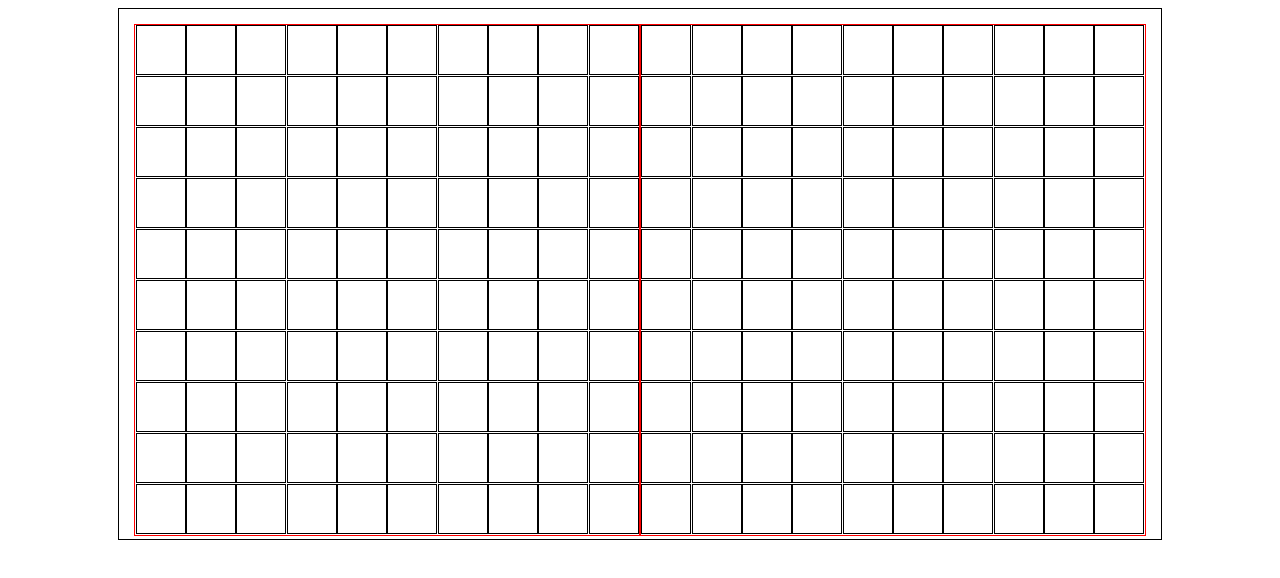
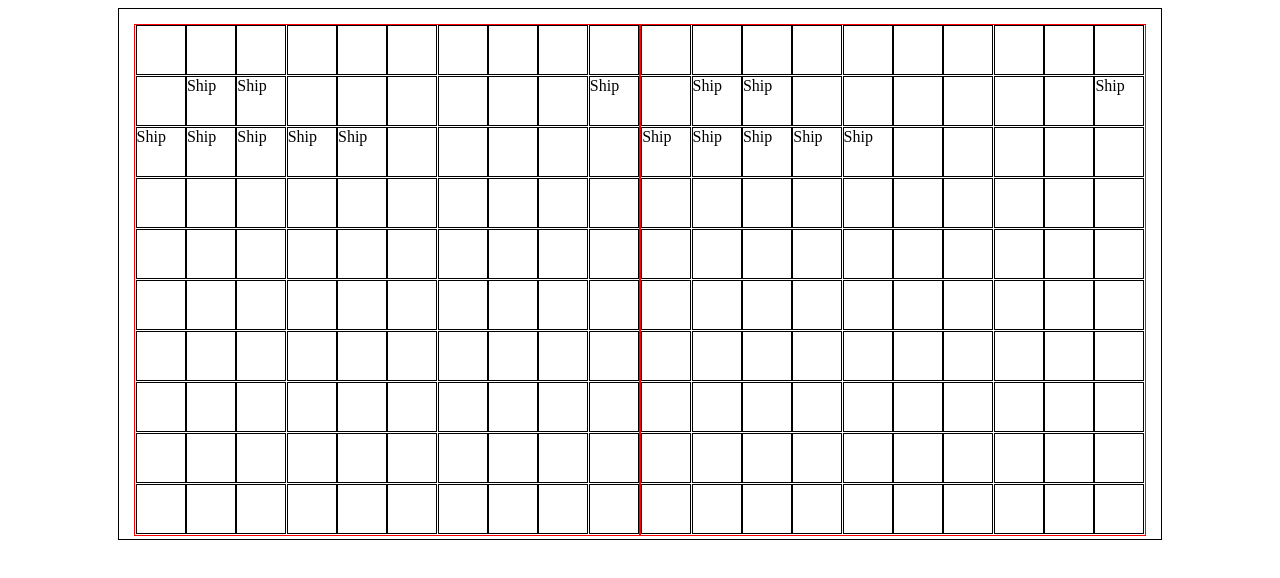
Before and after one commit to theDoorKeeper/Battleship-Game, a website built with webpack: page dist/index.html in a window 1280 px wide. Built offline with nearby package versions, Linux system fonts and the light colour scheme.

Commit message:
added dom module with renderBoards and dispaySHips

```diff
--- /dev/null
+++ b/src/JS/dom.js
@@ -0,0 +1,34 @@
+import {createHtmlElement} from './createHtmlElement'
+
+const renderBoards = () =>{
+    const firstGameboard = document.querySelector("#playerGameboard");
+    for (let i = 1; i <= 100; i++) {
+        const square = createHtmlElement("div",i,['square'],null);
+        firstGameboard.appendChild(square);
+ }
+
+ const secondGameboard = document.querySelector("#computerGameboard");
+ for (let i = 1; i <= 100; i++) {
+    const square = createHtmlElement("div",i,['square'],null);
+    secondGameboard.appendChild(square);
+}
+
+}
+
+
+  const displayShips = (player) =>{
+      const squares = document.querySelectorAll(".square")
+
+      const displayArray = [];
+      player.getShipArray().forEach(ship=>{
+          displayArray.push(...ship.shipCoordinates)
+      })
+
+     squares.forEach(square=>{
+        if(displayArray.includes(Number(square.id))){
+            square.textContent = "Ship"
+        }
+      })
+    }
+
+    export {displayShips,renderBoards}
--- a/src/JS/index.js
+++ b/src/JS/index.js
@@ -1,2 +1,16 @@
-import { renderBoards } from "./renderBoards";
+import { displayShips, renderBoards } from "./dom";
+import { createPlayer } from "./player";
+
+
 renderBoards();
+
+const game = () =>{
+    const human = createPlayer("human");
+    const computer = createPlayer("computer");
+    human.placeShip("submarine",12);
+    human.placeShip("battleship",20);
+    computer.placeShip("sumbarine",60);
+    computer.placeShip("battleship",80);
+    displayShips(human);
+}
+game();
--- a/src/JS/renderBoards.js
+++ /dev/null
@@ -1,17 +0,0 @@
-import { createHtmlElement } from "./createHtmlElement";
-
-const renderBoards = () =>{
-    const firstGameboard = document.querySelector("#playerGameboard");
-    for (let i = 1; i <= 100; i++) {
-        const square = createHtmlElement("div",`square${i}`,['square'],null);
-        firstGameboard.appendChild(square);
- }
-
- const secondGameboard = document.querySelector("#computerGameboard");
- for (let i = 1; i <= 100; i++) {
-    const square = createHtmlElement("div",`square${i}`,['square'],null);
-    secondGameboard.appendChild(square);
-}
-
-}
-export {renderBoards}
```
Also changed, not shown: dist/bundle.js, dist/index.html.
